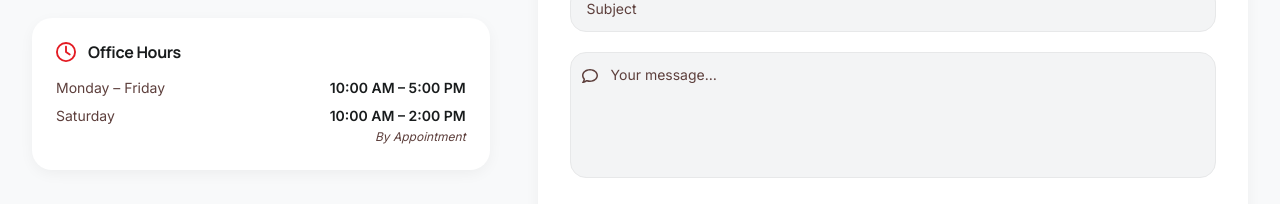
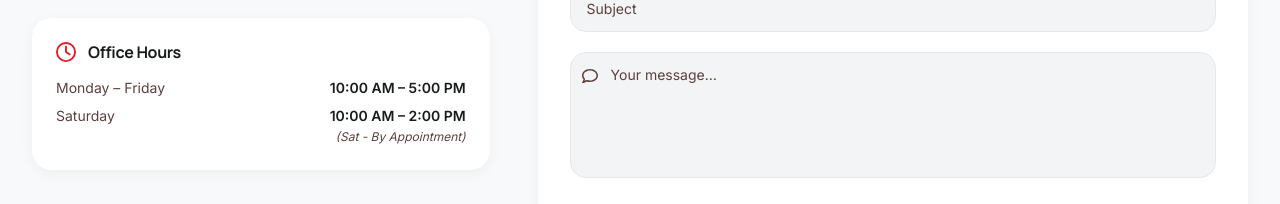
Before and after one commit to delejaipurofficial/DeleJaipur-, a React (Create React App) app: page /contact in a window 1280 px wide. Shown: the part 1345-1549 px from the top of the page. Built offline with nearby package versions, Linux system fonts and the light colour scheme; no server answers; the HTML template or start-up script is replaced by a standard one.

Commit message:
Update Saturday note to (Sat - By Appointment)

```diff
--- a/src/pages/Contact.jsx
+++ b/src/pages/Contact.jsx
@@ -209,7 +209,7 @@ export default function Contact() {
                   <span className="text-onSurfaceVariant">Saturday</span>
                   <div className="text-right">
                     <span className="font-semibold text-onSurface block">10:00 AM – 2:00 PM</span>
-                    <span className="text-onSurfaceVariant italic text-xs">By Appointment</span>
+                    <span className="text-onSurfaceVariant italic text-xs">(Sat - By Appointment)</span>
                   </div>
                 </div>
               </div>
```
